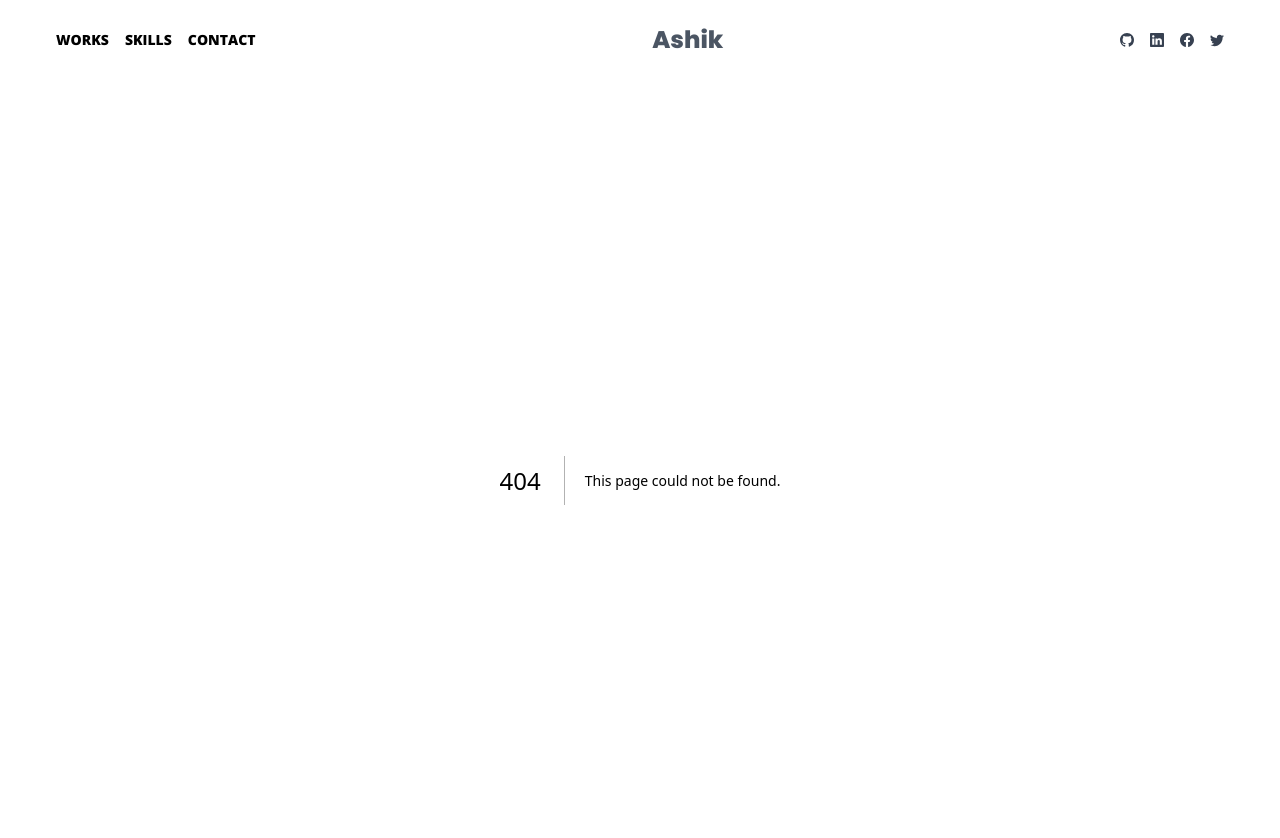
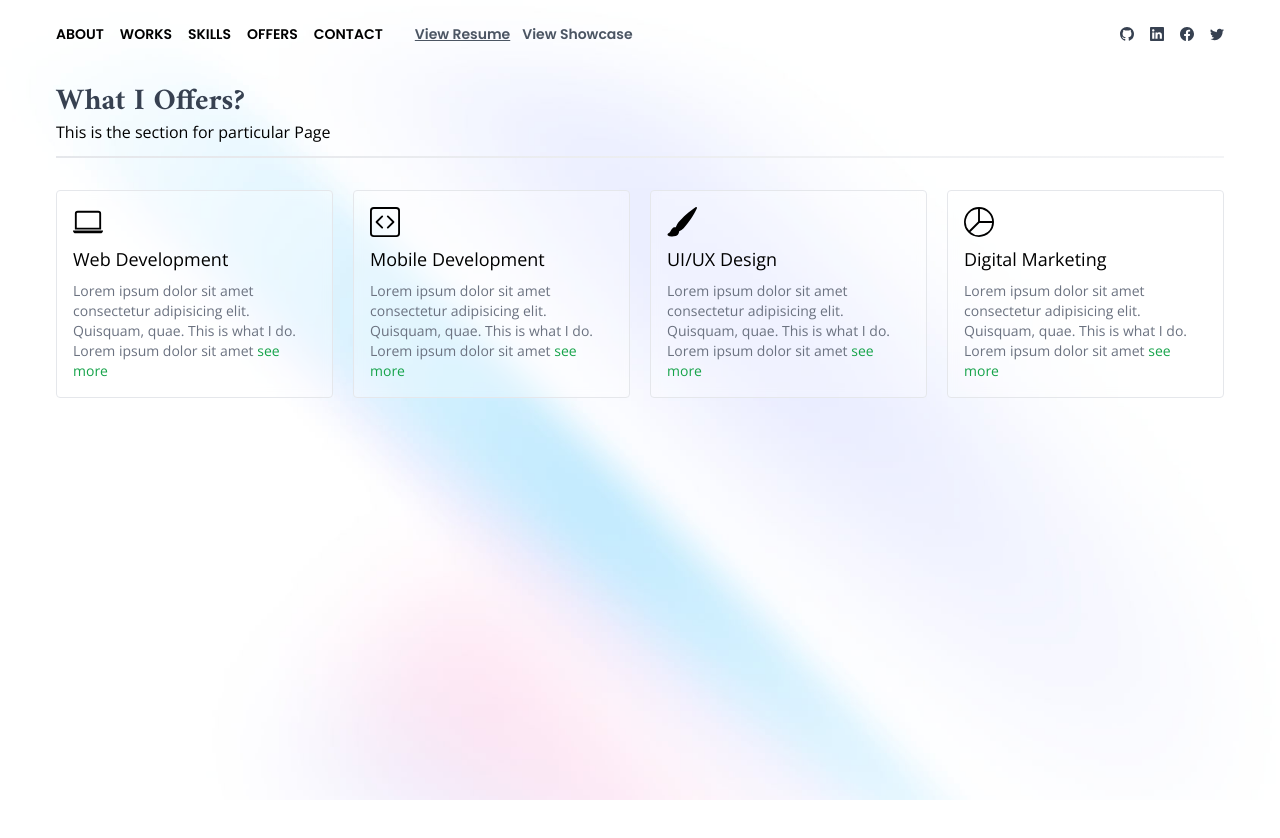
Before and after one commit to Ashik-Mahmud/nextjs-offical-portfolio, a Next.js app: page /services in a window 1280 px wide. Before the commit this address had no page. Shown: the top 838 px of the page. After the commit the page ends 800 px from the top, so only its background shows below. Built offline with nearby package versions, Linux system fonts and the light colour scheme.

Commit message:
done design offer page and more

```diff
--- a/components/Navbar.tsx
+++ b/components/Navbar.tsx
@@ -1,15 +1,26 @@
 type Props = {};
 import Link from "next/link";
+import { useRouter } from "next/router";
 import { BsFacebook, BsGithub, BsLinkedin, BsTwitter } from "react-icons/bs";
 
 const Navbar = (props: Props) => {
+  const location = useRouter();
+  const { pathname } = location;
+  const isHome = pathname === "/";
   return (
     <nav className="font-sans py-2">
       <div className="container">
         <div className="flex items-center justify-between">
           {/* menus */}
-          <menu>
+          <menu className="flex items-center gap-8 font-poppins">
             <ul className="flex items-center gap-4 uppercase text-sm">
+              {!isHome && (
+                <li>
+                  <Link href="/" className="font-semibold">
+                    About
+                  </Link>
+                </li>
+              )}
               <li>
                 <Link href="/portfolios" className="font-semibold">
                   Works
@@ -21,20 +32,42 @@ const Navbar = (props: Props) => {
                 </Link>
               </li>
               <li>
+                <Link href="/services" className="font-semibold">
+                  Offers
+                </Link>
+              </li>
+              <li>
                 <Link href="#" className="font-semibold">
                   Contact
                 </Link>
               </li>
             </ul>
+            <div className="flex items-center gap-3">
+              <a
+                href="https://drive.google.com/file/d/1tGxrjK81idE2-t46wxI4ecXm5HmsvzRo/view?usp=share_link"
+                target={"_blank"}
+                rel="noreferrer"
+                className="hover:underline text-sm font-semibold underline text-gray-600"
+                download={"Ashik Mahmud Resume"}
+              >
+                View Resume
+              </a>
+              <a
+                href="https://www.showwcase.com/ashik-mahmud"
+                target={"_blank"}
+                rel="noreferrer"
+                className="hover:underline text-sm font-semibold  text-gray-600"
+              >
+                View Showcase
+              </a>
+            </div>
           </menu>
           {/* logo */}
           <div>
             <Link
               href="/"
               className="text-2xl font-bold font-poppins text-gray-600"
-            >
-              Ashik
-            </Link>
+            ></Link>
           </div>
 
           {/* social links */}
--- /dev/null
+++ b/components/Offers/OfferCard.tsx
@@ -0,0 +1,9 @@
+import React from "react";
+
+type Props = {};
+
+const OfferCard = (props: Props) => {
+  return <div>OfferCard</div>;
+};
+
+export default OfferCard;
--- /dev/null
+++ b/pages/services/index.tsx
@@ -0,0 +1,99 @@
+import SectionTitle from "@/components/SectionTitle";
+import Head from "next/head";
+import React from "react";
+import {
+  BsBrushFill,
+  BsCode,
+  BsCodeSquare,
+  BsLaptop,
+  BsPhoneLandscape,
+  BsPieChart,
+} from "react-icons/bs";
+
+type Props = {};
+
+const Services = (props: Props) => {
+  return (
+    <div>
+      <Head>
+        <title>Offers - Ashik Portfolio</title>
+      </Head>
+      <div className="container">
+        <SectionTitle title="What I Offers?" />
+
+        <div className="services-content grid grid-cols-2 md:grid-cols-3 lg:grid-cols-4 gap-5 mt-8">
+          <div className="service-item bg-[#ffffff4e] backdrop-blur-sm border p-4 rounded hover:shadow transition-shadow">
+            <div className="service-icon">
+              <BsLaptop size={30} />
+            </div>
+            <div className="service-title text-medium my-2 text-lg">
+              <h3>Web Development</h3>
+            </div>
+            <div className="service-desc text-gray-500 text-sm">
+              <p>
+                Lorem ipsum dolor sit amet consectetur adipisicing elit.
+                Quisquam, quae. This is what I do. Lorem ipsum dolor sit amet
+                <span className="cursor-pointer text-green-600">
+                  {""} see more
+                </span>
+              </p>
+            </div>
+          </div>
+          <div className="service-item bg-[#ffffff4e] backdrop-blur-sm border p-4 rounded hover:shadow transition-shadow">
+            <div className="service-icon">
+              <BsCodeSquare size={30} />
+            </div>
+            <div className="service-title text-medium text-lg my-2">
+              <h3>Mobile Development</h3>
+            </div>
+            <div className="service-desc text-gray-500 text-sm">
+              <p>
+                Lorem ipsum dolor sit amet consectetur adipisicing elit.
+                Quisquam, quae. This is what I do. Lorem ipsum dolor sit amet
+                <span className="cursor-pointer text-green-600">
+                  {""} see more
+                </span>
+              </p>
+            </div>
+          </div>
+          <div className="service-item bg-[#ffffff4e] backdrop-blur-sm border p-4 rounded hover:shadow transition-shadow">
+            <div className="service-icon">
+              <BsBrushFill size={30} />
+            </div>
+            <div className="service-title text-medium text-lg my-2">
+              <h3>UI/UX Design</h3>
+            </div>
+            <div className="service-desc text-gray-500 text-sm">
+              <p>
+                Lorem ipsum dolor sit amet consectetur adipisicing elit.
+                Quisquam, quae. This is what I do. Lorem ipsum dolor sit amet
+                <span className="cursor-pointer text-green-600">
+                  {""} see more
+                </span>
+              </p>
+            </div>
+          </div>
+          <div className="service-item bg-[#ffffff4e] backdrop-blur-sm border p-4 rounded hover:shadow transition-shadow">
+            <div className="service-icon">
+              <BsPieChart size={30} />
+            </div>
+            <div className="service-title text-medium text-lg my-2">
+              <h3>Digital Marketing</h3>
+            </div>
+            <div className="service-desc text-gray-500 text-sm">
+              <p>
+                Lorem ipsum dolor sit amet consectetur adipisicing elit.
+                Quisquam, quae. This is what I do. Lorem ipsum dolor sit amet
+                <span className="cursor-pointer text-green-600">
+                  {""} see more
+                </span>
+              </p>
+            </div>
+          </div>
+        </div>
+      </div>
+    </div>
+  );
+};
+
+export default Services;
```
